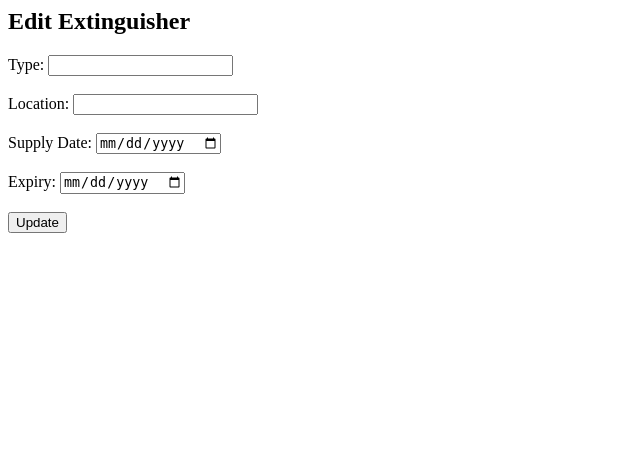
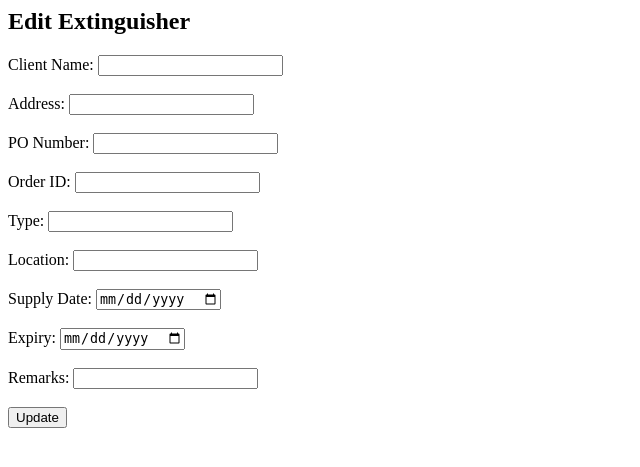
Before and after one commit to safetymaxfireit-cloud/smfe-qr-tracking-system, a Flask app: a page that uses templates/edit.html in a window 1280 px wide. Shown: the top 467 px of the page, without its empty margins (0-640 px from the left). Run offline with Flask 3, Linux system fonts and the light colour scheme; the visitor is signed in with stand-in values (Sample User, id 1); a database or web service that is not in the repository returns one stand-in record (values such as "Sample title"); some libraries are stand-ins or nearby versions.

Commit message:
Update edit.html

```diff
--- a/templates/edit.html
+++ b/templates/edit.html
@@ -1,10 +1,34 @@
 <h2>Edit Extinguisher</h2>
 
 <form method="POST">
-    Type: <input name="type" value="{{ data[1] }}"><br><br>
-    Location: <input name="location" value="{{ data[2] }}"><br><br>
-    Supply Date: <input type="date" name="supply_date" value="{{ data[3] }}"><br><br>
-    Expiry: <input type="date" name="expiry" value="{{ data[4] }}"><br><br>
+
+    Client Name:
+    <input name="client_name" value="{{ data.client_name }}"><br><br>
+
+    Address:
+    <input name="address" value="{{ data.address }}"><br><br>
+
+    PO Number:
+    <input name="po_number" value="{{ data.po_number }}"><br><br>
+
+    Order ID:
+    <input name="order_id" value="{{ data.order_id }}"><br><br>
+
+    Type:
+    <input name="type" value="{{ data.type }}"><br><br>
+
+    Location:
+    <input name="location" value="{{ data.location }}"><br><br>
+
+    Supply Date:
+    <input type="date" name="supply_date" value="{{ data.supply_date }}"><br><br>
+
+    Expiry:
+    <input type="date" name="expiry" value="{{ data.expiry_date }}"><br><br>
+
+    Remarks:
+    <input name="remarks" value="{{ data.remarks }}"><br><br>
 
     <button type="submit">Update</button>
+
 </form>
```
